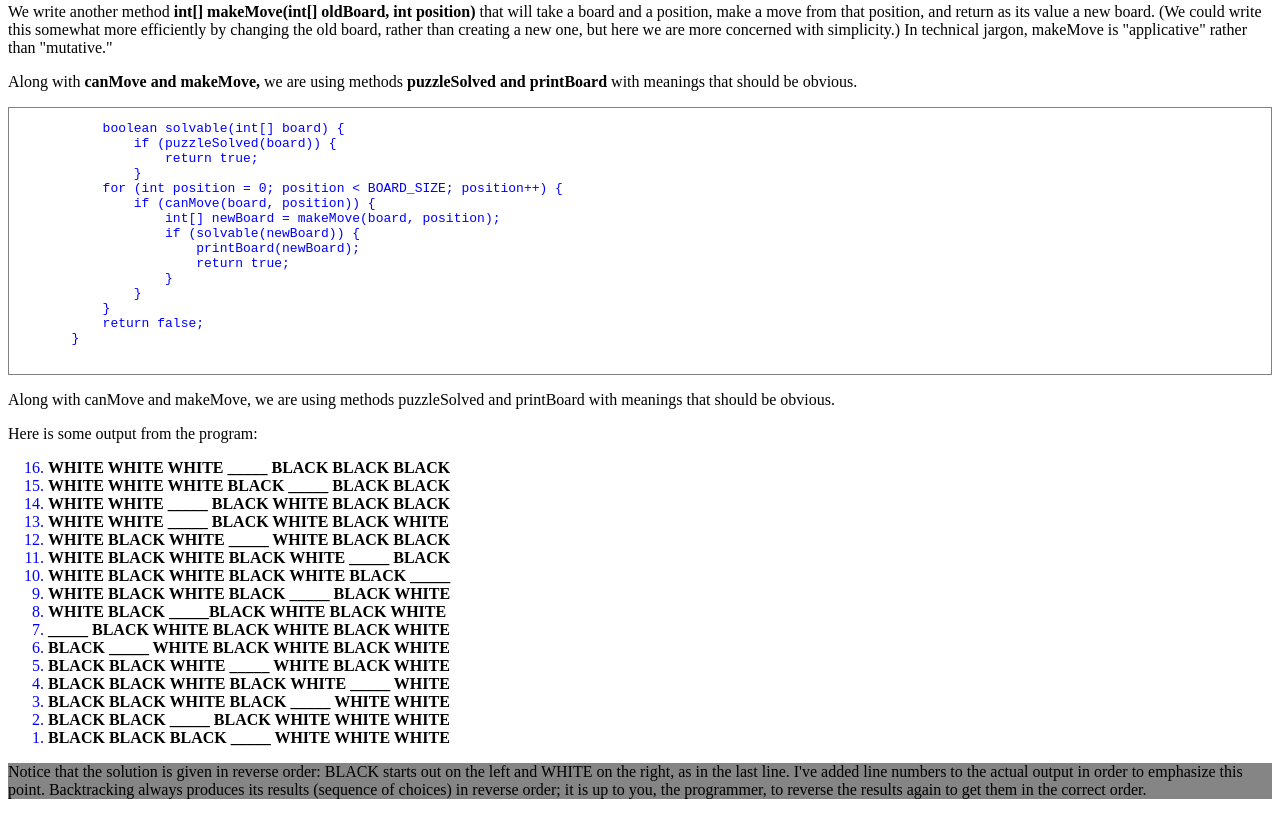
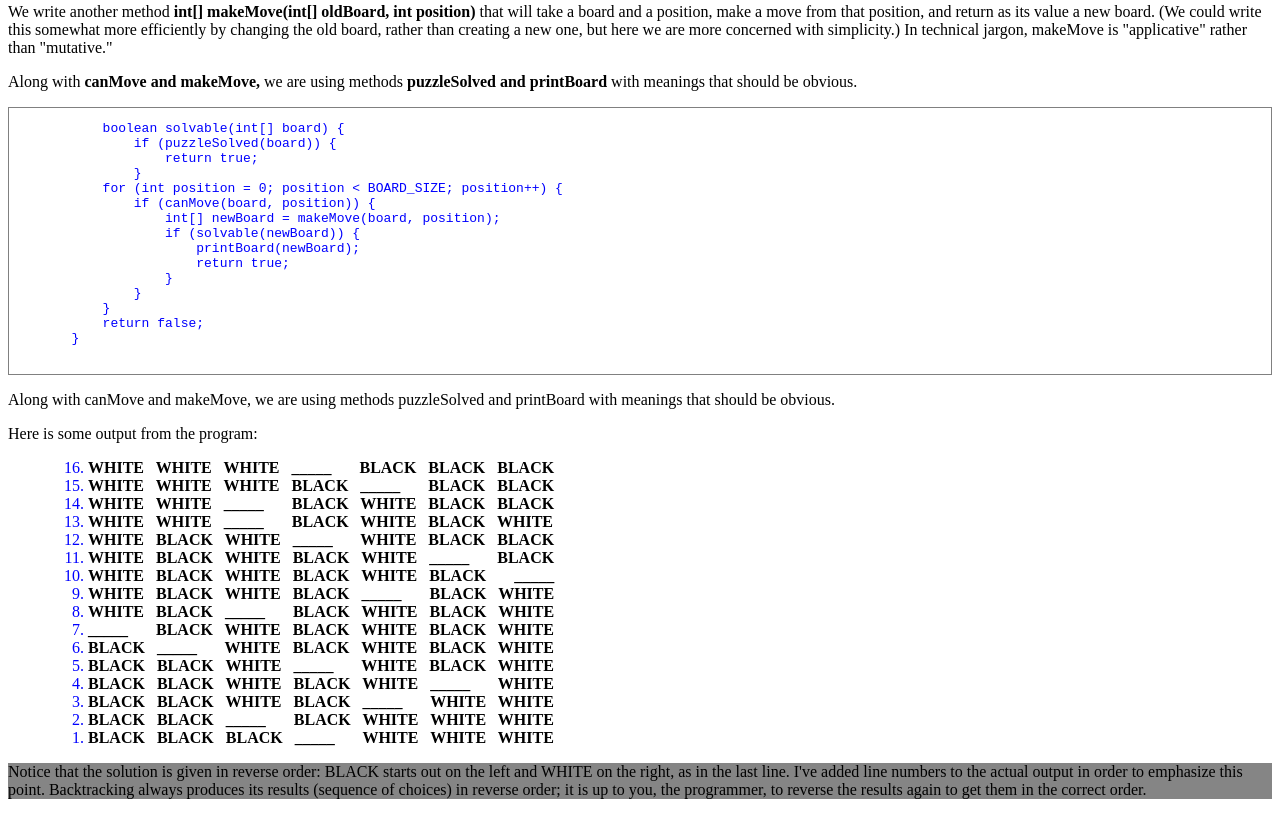
Before and after one commit to Kunalsharma56/Backtraking1, a plain HTML site: page index.html in a window 1280 px wide. Shown: the part 10090-10905 px from the top of the page. Drawn offline with Linux system fonts and the light colour scheme.

Commit message:
Backtraking1

```diff
--- a/index.html
+++ b/index.html
@@ -690,24 +690,25 @@
         Here is some output from the program:
     </p>
     <ol start="16" reversed  style="color:blue" >
+        <ol reversed>
+                <li><span style=color:black><strong>WHITE &nbsp; WHITE &nbsp; WHITE &nbsp; _____ &nbsp;  &nbsp;  &nbsp; BLACK &nbsp; BLACK &nbsp; BLACK</strong></li>
+                <li><span style=color:black><strong>WHITE &nbsp; WHITE &nbsp; WHITE &nbsp; BLACK &nbsp; _____ &nbsp;  &nbsp;  &nbsp; BLACK &nbsp; BLACK</strong></li>
+                <li><span style=color:black><strong>WHITE &nbsp; WHITE &nbsp; _____ &nbsp;  &nbsp;  &nbsp; BLACK &nbsp; WHITE &nbsp; BLACK &nbsp; BLACK</strong></li>
+                <li><span style=color:black><strong>WHITE &nbsp; WHITE &nbsp; _____ &nbsp;  &nbsp;  &nbsp; BLACK &nbsp; WHITE &nbsp; BLACK &nbsp; WHITE</strong></li>
+                <li><span style=color:black><strong>WHITE &nbsp; BLACK &nbsp; WHITE &nbsp; _____ &nbsp;  &nbsp;  &nbsp; WHITE &nbsp; BLACK &nbsp; BLACK</strong></li>
+                <li><span style=color:black><strong>WHITE &nbsp; BLACK &nbsp; WHITE &nbsp; BLACK &nbsp; WHITE &nbsp; _____ &nbsp;  &nbsp;  &nbsp; BLACK</strong></li>
+                <li><span style=color:black><strong>WHITE &nbsp; BLACK &nbsp; WHITE &nbsp; BLACK &nbsp; WHITE &nbsp; BLACK &nbsp;  &nbsp;  &nbsp; _____</strong></li>
+                <li><span style=color:black><strong>WHITE &nbsp; BLACK &nbsp; WHITE &nbsp; BLACK &nbsp; _____ &nbsp;  &nbsp;  &nbsp; BLACK &nbsp; WHITE</strong></li>
+                <li><span style=color:black><strong>WHITE &nbsp; BLACK &nbsp; _____ &nbsp;  &nbsp;  &nbsp; BLACK &nbsp; WHITE &nbsp; BLACK &nbsp; WHITE</strong></li>
+                <li><span style=color:black><strong>_____ &nbsp;  &nbsp;  &nbsp; BLACK &nbsp; WHITE &nbsp; BLACK &nbsp; WHITE &nbsp; BLACK &nbsp; WHITE</strong></li>
+                <li><span style=color:black><strong>BLACK &nbsp; _____ &nbsp;  &nbsp;  &nbsp; WHITE &nbsp; BLACK &nbsp; WHITE &nbsp; BLACK &nbsp; WHITE</strong></li>
+                <li><span style=color:black><strong>BLACK &nbsp; BLACK &nbsp; WHITE &nbsp; _____ &nbsp;  &nbsp;  &nbsp; WHITE &nbsp; BLACK &nbsp; WHITE</strong></li>
+                <li><span style=color:black><strong>BLACK &nbsp; BLACK &nbsp; WHITE &nbsp; BLACK &nbsp; WHITE &nbsp; _____ &nbsp;  &nbsp;  &nbsp; WHITE</strong></li>
+                <li><span style=color:black><strong>BLACK &nbsp; BLACK &nbsp; WHITE &nbsp; BLACK &nbsp; _____ &nbsp;  &nbsp;  &nbsp; WHITE &nbsp; WHITE</strong></li>
+                <li><span style=color:black><strong>BLACK &nbsp; BLACK &nbsp; _____ &nbsp;  &nbsp;  &nbsp; BLACK &nbsp; WHITE &nbsp; WHITE &nbsp; WHITE</strong></li>
+                <li><span style=color:black><strong>BLACK &nbsp; BLACK &nbsp; BLACK &nbsp; _____ &nbsp;  &nbsp;  &nbsp; WHITE &nbsp; WHITE &nbsp; WHITE</strong></li>
 
-
-      <li><span style=color:black><strong>WHITE WHITE WHITE _____ BLACK BLACK BLACK</strong></li>
-      <li><span style=color:black><strong>WHITE WHITE WHITE BLACK _____ BLACK BLACK</strong> </li>
-      <li><span style=color:black><strong>WHITE WHITE _____ BLACK WHITE BLACK BLACK</strong> </li>
-      <li><span style=color:black><strong>WHITE WHITE _____ BLACK WHITE BLACK WHITE </strong> </li>
-      <li><span style=color:black><strong>WHITE BLACK WHITE _____ WHITE BLACK BLACK </strong> </li>
-      <li><span style=color:black><strong>WHITE BLACK WHITE BLACK WHITE _____ BLACK</strong> </li>
-      <li><span style=color:black><strong>WHITE BLACK WHITE BLACK WHITE BLACK _____</strong> </li>
-      <li><span style=color:black><strong>WHITE BLACK WHITE BLACK _____ BLACK WHITE </strong> </li>
-      <li><span style=color:black><strong>WHITE BLACK _____BLACK WHITE BLACK WHITE </strong> </li>
-      <li><span style=color:black><strong>_____ BLACK WHITE BLACK WHITE BLACK WHITE</strong> </li>
-      <li><span style=color:black><strong>BLACK _____ WHITE BLACK WHITE BLACK WHITE  </strong> </li>
-      <li><span style=color:black><strong>BLACK BLACK WHITE _____ WHITE BLACK WHITE </strong> </li>
-      <li><span style=color:black><strong>BLACK BLACK WHITE BLACK WHITE _____ WHITE</strong> </li>
-      <li><span style=color:black><strong>BLACK BLACK WHITE BLACK _____ WHITE WHITE </strong> </li>
-      <li><span style=color:black><strong>BLACK BLACK _____ BLACK WHITE WHITE WHITE </strong> </li>
-      <li><span style=color:black><strong>BLACK BLACK BLACK _____ WHITE WHITE WHITE </strong></li>
+        </ol>
 
 
     </ol>
```
